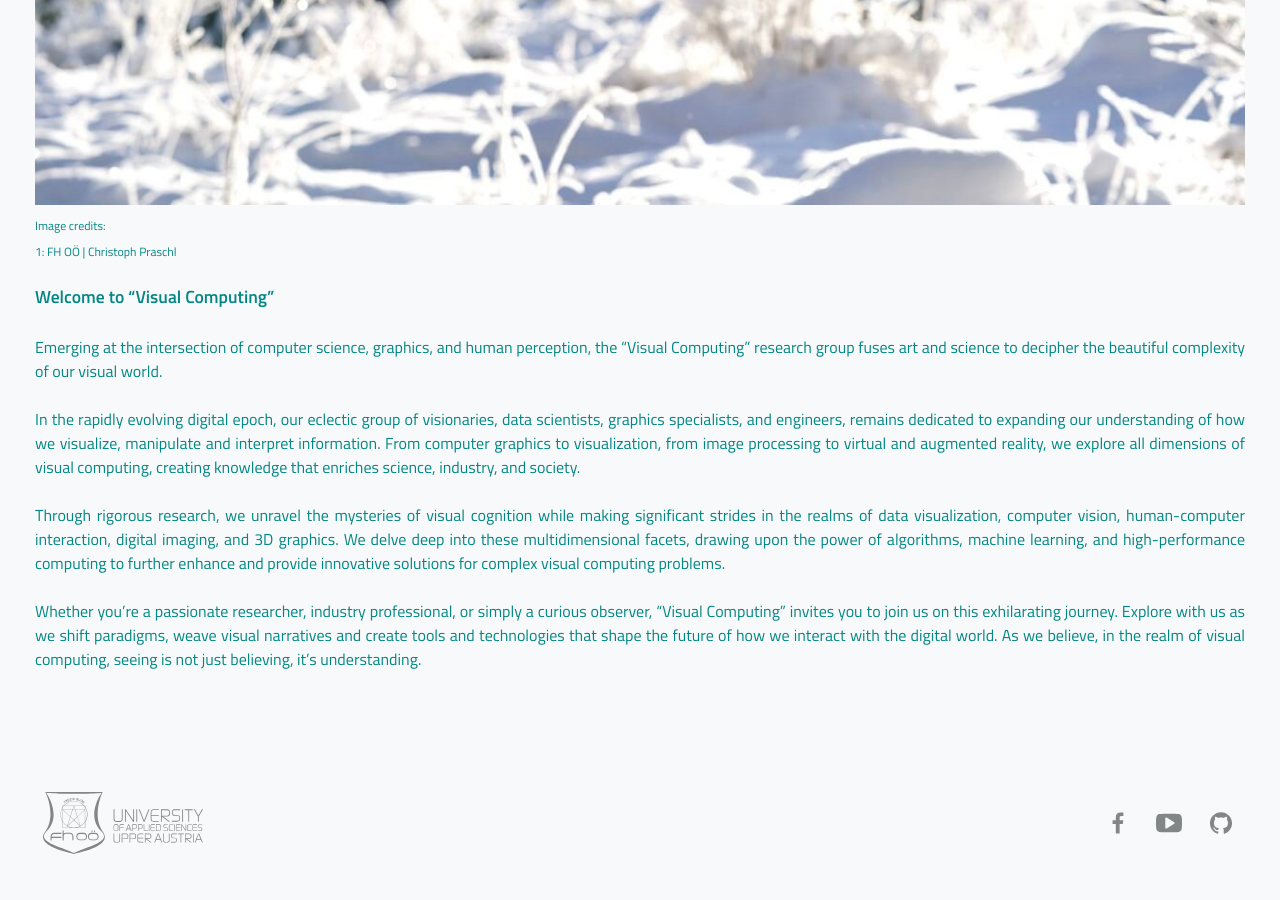
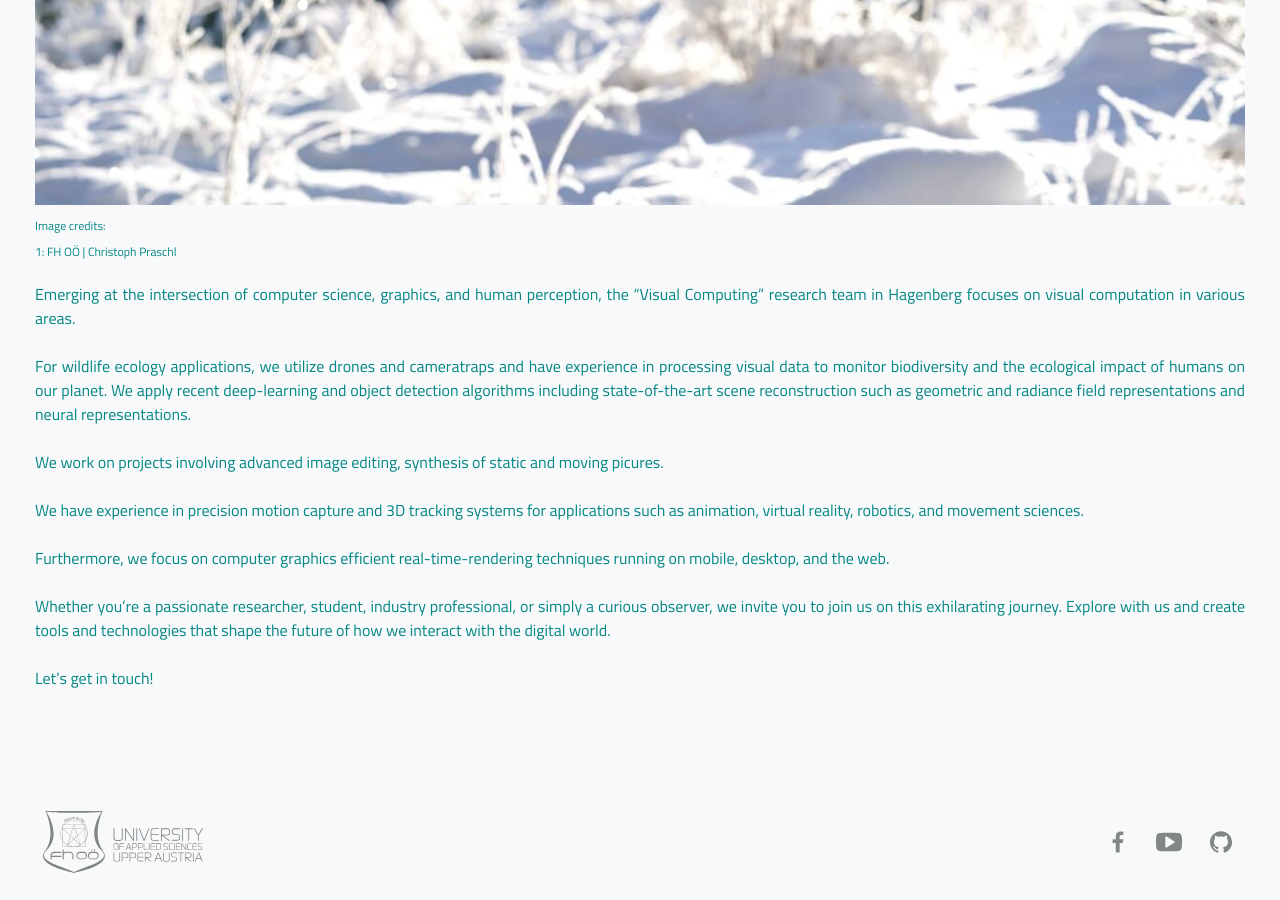
Before and after one commit to DigitalMediaLab-AT/digitalmedialab.at, a Jekyll site: the page built from _areas/visual-computing.md, in a window 1280 px wide and 900 px high, scrolled down 750 px. Built offline with Jekyll 4.4.1, drawn with Linux system fonts in a browser that asks for light colours.

Commit message:
Update visual-computing.md

```diff
--- a/_areas/visual-computing.md
+++ b/_areas/visual-computing.md
@@ -17,12 +17,17 @@ gallery:
     author: "FH OÖ | Christoph Praschl"
 ---
 
-### Welcome to "Visual Computing"
+Emerging at the intersection of computer science, graphics, and human perception, the "Visual Computing" research team in Hagenberg focuses on visual computation in various areas.
 
-Emerging at the intersection of computer science, graphics, and human perception, the "Visual Computing" research group fuses art and science to decipher the beautiful complexity of our visual world.
+For wildlife ecology applications, we utilize drones and cameratraps and have experience in processing visual data to monitor biodiversity and the ecological impact of humans on our planet.
+We apply recent deep-learning and object detection algorithms including state-of-the-art scene reconstruction such as geometric and radiance field representations and neural representations.
 
-In the rapidly evolving digital epoch, our eclectic group of visionaries, data scientists, graphics specialists, and engineers, remains dedicated to expanding our understanding of how we visualize, manipulate and interpret information. From computer graphics to visualization, from image processing to virtual and augmented reality, we explore all dimensions of visual computing, creating knowledge that enriches science, industry, and society.
+We work on projects involving advanced image editing, synthesis of static and moving picures.
 
-Through rigorous research, we unravel the mysteries of visual cognition while making significant strides in the realms of data visualization, computer vision, human-computer interaction, digital imaging, and 3D graphics. We delve deep into these multidimensional facets, drawing upon the power of algorithms, machine learning, and high-performance computing to further enhance and provide innovative solutions for complex visual computing problems.
+We have experience in precision motion capture and 3D tracking systems for applications such as animation, virtual reality, robotics, and movement sciences.
 
-Whether you're a passionate researcher, industry professional, or simply a curious observer, "Visual Computing" invites you to join us on this exhilarating journey. Explore with us as we shift paradigms, weave visual narratives and create tools and technologies that shape the future of how we interact with the digital world. As we believe, in the realm of visual computing, seeing is not just believing, it’s understanding.
+Furthermore, we focus on computer graphics efficient real-time-rendering techniques running on mobile, desktop, and the web.
+
+Whether you're a passionate researcher, student, industry professional, or simply a curious observer, we invite you to join us on this exhilarating journey. Explore with us and create tools and technologies that shape the future of how we interact with the digital world.
+
+Let's get in touch!
```
